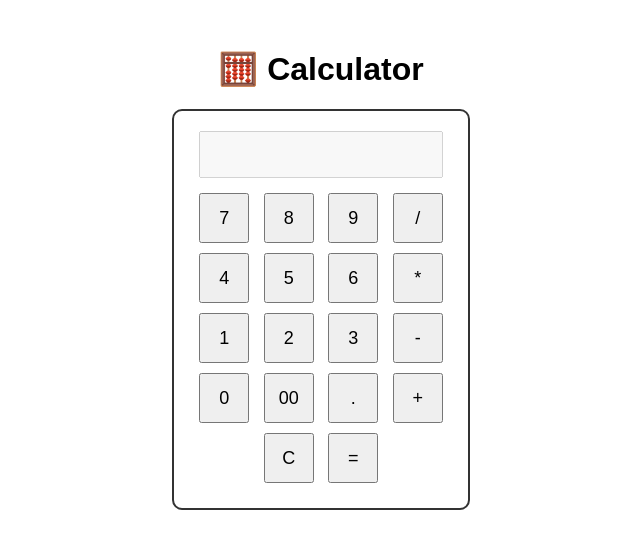
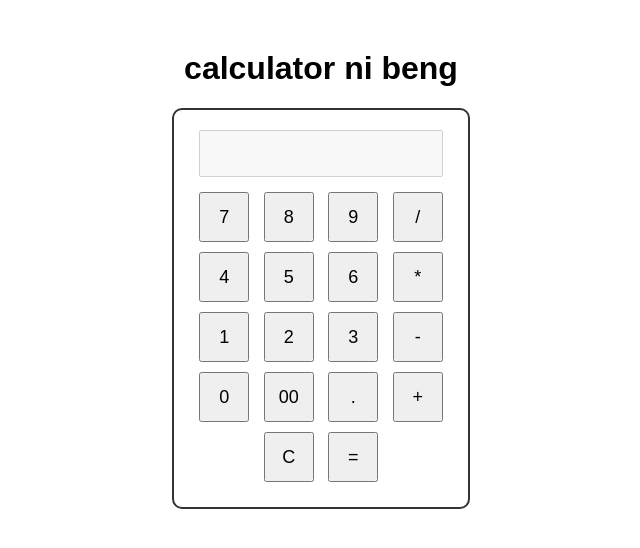
Before and after one commit to BENGG60/calculator, a plain HTML site: page index.html in a window 1280 px wide. Shown: the whole page, without its empty margins (319-959 px from the left). Drawn offline with Linux system fonts and the light colour scheme.

Commit message:
Update index.html

```diff
--- a/index.html
+++ b/index.html
@@ -39,7 +39,7 @@
 </head>
 <body>
 
-  <h1>🧮 Calculator</h1>
+  <h1>calculator ni beng</h1>
   <div id="calculator">
     <input type="text" id="display" disabled>
     <br>
```
